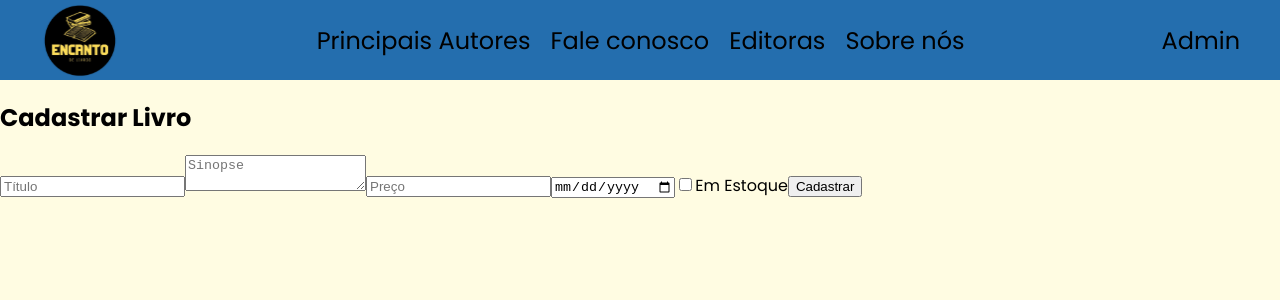
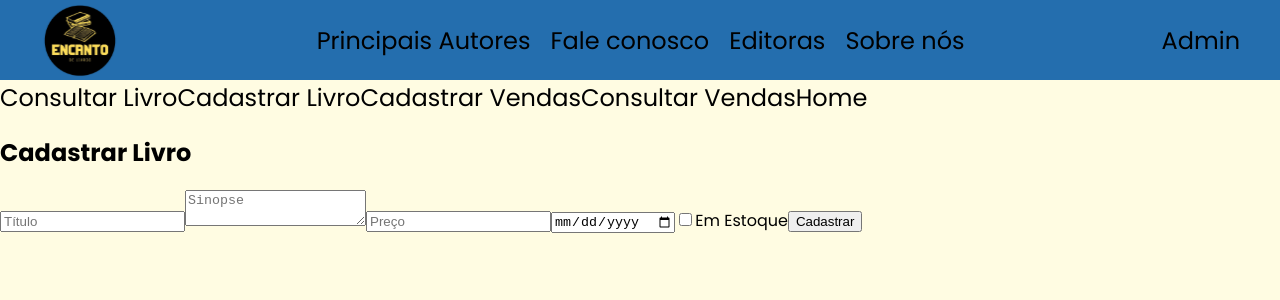
Before and after one commit to MarcoB2003/sebo_front, a React (Create React App) app: page /cadastrarlivro in a window 1280 px wide. Shown: the top 300 px of the page. Built offline with nearby package versions, Linux system fonts and the light colour scheme.

Commit message:
Update index.js

```diff
--- a/src/Admin/CadastrarLivro/index.js
+++ b/src/Admin/CadastrarLivro/index.js
@@ -1,5 +1,6 @@
-import { useState } from 'react';
+import { useEffect, useState } from 'react';
 import axios from 'axios';
+import { useParams, useNavigate, Link } from 'react-router-dom'; // Importando useParams e useNavigate
 import './index.scss';
 
 export default function CadastrarLivro() {
@@ -8,23 +9,82 @@ export default function CadastrarLivro() {
   const [preco, setPreco] = useState('');
   const [lancamento, setLancamento] = useState('');
   const [estoque, setEstoque] = useState(false);
+  const { id } = useParams(); // Obtém o parâmetro id da URL
+  const navigate = useNavigate(); // Para redirecionar após a alteração
+
+  // Quando a URL tiver um id (ou seja, for edição), buscar os dados
+  useEffect(() => {
+    if (id) {
+      // Se existir o id, buscar os dados do livro
+      async function fetchLivro() {
+        try {
+          const response = await axios.get(`http://localhost:5001/livro/${id}`);
+          const livro = response.data;
+          setTitulo(livro.titulo);
+          setSinopse(livro.sinopse);
+          setPreco(livro.preco);
+          setLancamento(livro.lancamento);
+          setEstoque(livro.estoque);
+        } catch (error) {
+          console.error('Erro ao buscar livro:', error);
+          alert('Erro ao buscar livro');
+        }
+      }
+      fetchLivro();
+    }
+  }, [id]); // A dependência é o id
 
   const handleCadastro = async (event) => {
     event.preventDefault();
     try {
-      await axios.post('http://localhost:5001/livro', { titulo, sinopse, preco, lancamento, estoque });
+      if (id) {
+        // Se houver id, é uma atualização de livro
+        await axios.put(`http://localhost:5001/livro/${id}`, {
+          titulo,
+          sinopse,
+          preco,
+          lancamento,
+          estoque,
+        });
+        alert('Livro atualizado com sucesso');
+      } else {
+        // Caso contrário, é um cadastro novo
+        await axios.post('http://localhost:5001/livro', {
+          titulo,
+          sinopse,
+          preco,
+          lancamento,
+          estoque,
+        });
         alert('Livro cadastrado com sucesso');
-      setTitulo(''); setSinopse(''); setPreco(''); setLancamento(''); setEstoque(false);
+      }
+      // Limpar campos após cadastro ou atualização
+      setTitulo('');
+      setSinopse('');
+      setPreco('');
+      setLancamento('');
+      setEstoque(false);
+      // Redireciona de volta para a página de consulta de livros
+      navigate('/consultarlivro');
     } catch (error) {
       console.error(error);
-      alert('Erro ao cadastrar livro');
+      alert('Erro ao cadastrar/atualizar livro');
     }
   };
 
   return (
-    <div className="container2">
+    <div className="containerA">
+      <aside className="sidebar">
+        <Link to="/consultarlivro" className="sidebar-btn">Consultar Livro</Link>
+        <Link to="/cadastrarlivro" className="sidebar-btn">Cadastrar Livro</Link>
+        <Link to="/cadastrarVendas" className="sidebar-btn">Cadastrar Vendas</Link>
+        <Link to="/consultarVendas" className="sidebar-btn">Consultar Vendas</Link>
+        <Link to="/" className="sidebar-btn">Home</Link>
+      </aside>
+
+      <main className="content">
         <form className="form-cadastro" onSubmit={handleCadastro}>
-        <h2>Cadastrar Livro</h2>
+          <h2>{id ? 'Alterar Livro' : 'Cadastrar Livro'}</h2>
           <input type="text" placeholder="Título" value={titulo} onChange={e => setTitulo(e.target.value)} required />
           <textarea placeholder="Sinopse" value={sinopse} onChange={e => setSinopse(e.target.value)} required></textarea>
           <input type="number" placeholder="Preço" value={preco} onChange={e => setPreco(e.target.value)} required />
@@ -33,8 +93,9 @@ export default function CadastrarLivro() {
             <input type="checkbox" checked={estoque} onChange={e => setEstoque(e.target.checked)} />
             Em Estoque
           </label>
-        <button type="submit">Cadastrar</button>
+          <button type="submit" className="submit-btn">{id ? 'Atualizar' : 'Cadastrar'}</button>
         </form>
+      </main>
     </div>
   );
 }
```
Lines whose indentation alone changed are shown as unchanged.
